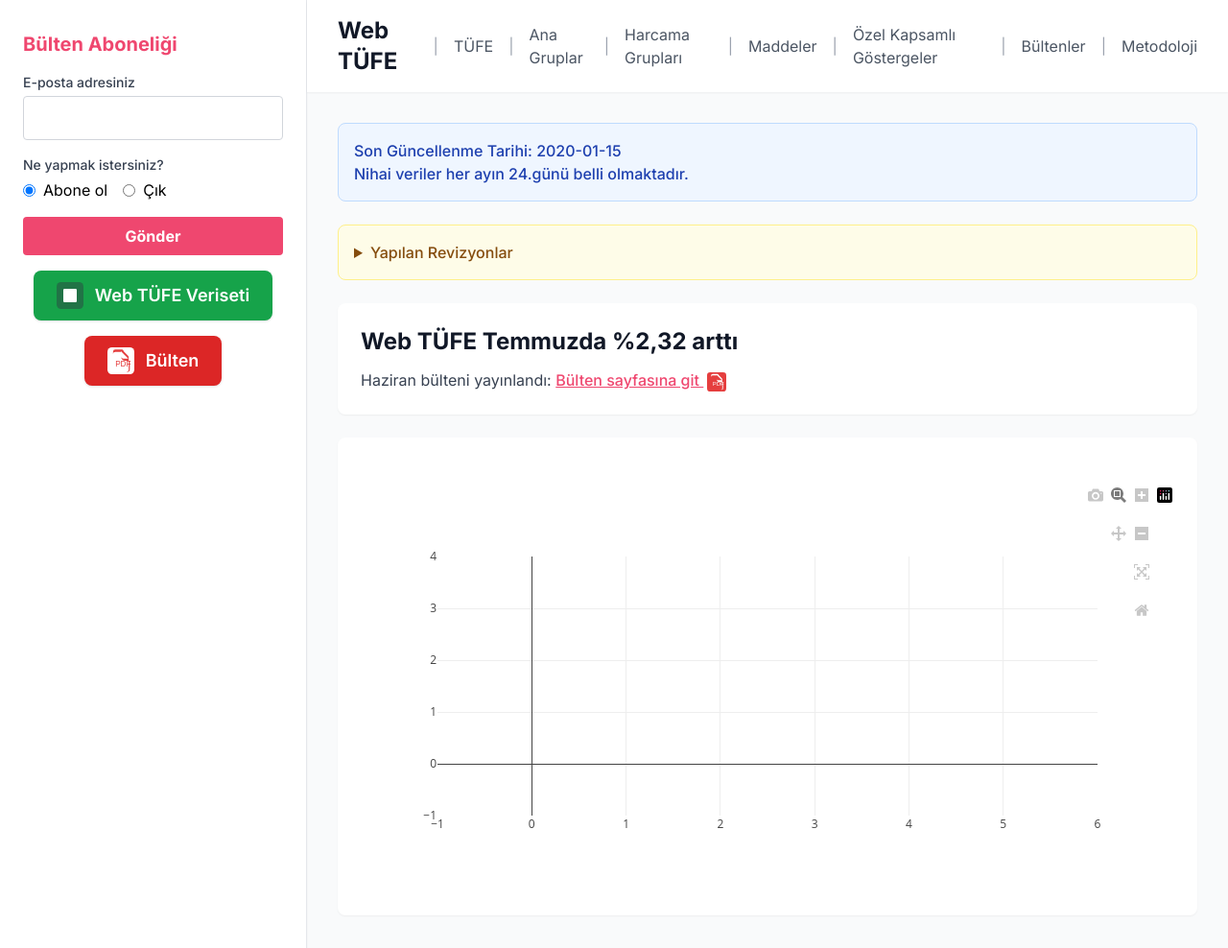
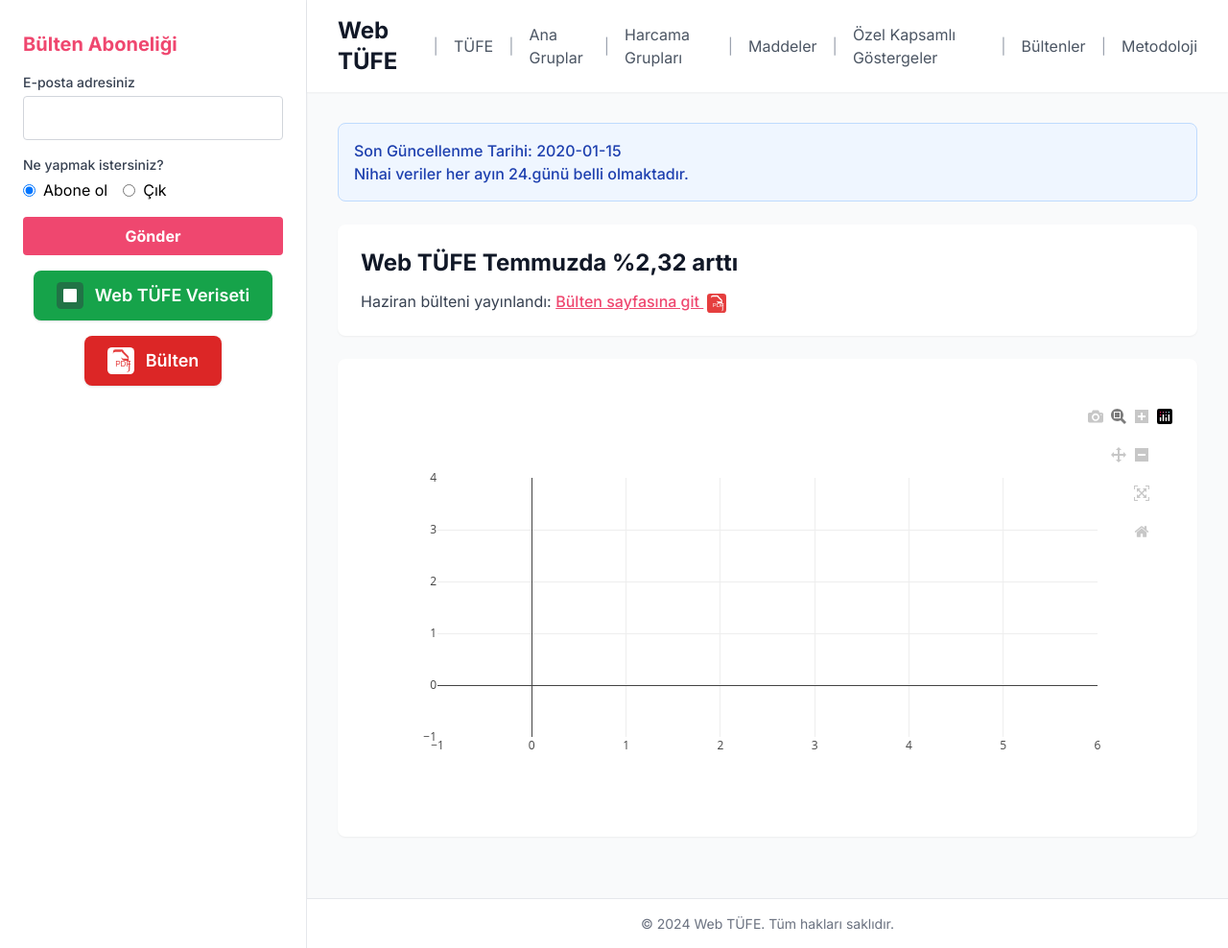
Before and after one commit to kaboya19/web-tufe-flask, a Flask app: template templates/index.html in a window 1280 px wide. Shown: the top 988 px of the page at 96% size. Run offline with Flask 3, Linux system fonts and the light colour scheme; the template is opened without the code that fills it: most values are stand-ins (such as "Sample title", 1, 10 or a date in 2020); some libraries are stand-ins or nearby versions.

Commit message:
Update index.html

```diff
--- a/templates/index.html
+++ b/templates/index.html
@@ -158,12 +158,7 @@
                     </div>
 
 
-                    <details class="bg-yellow-50 border border-yellow-200 rounded-lg p-4 text-yellow-800 mb-6">
-                        <summary class="font-medium cursor-pointer">Yapılan Revizyonlar</summary>
-                        <p class="mt-2">TÜİK'in uyguladığı mevsimsel ürünler sepet geçişleri eklenmiş, geçmiş veriler
-                            bir miktar revize olmuştur. Detaylı açıklama için güncellenmiş metodolojiye bakabilirsiniz.
-                        </p>
-                    </details>
+
 
                     {% endif %}
 
```
